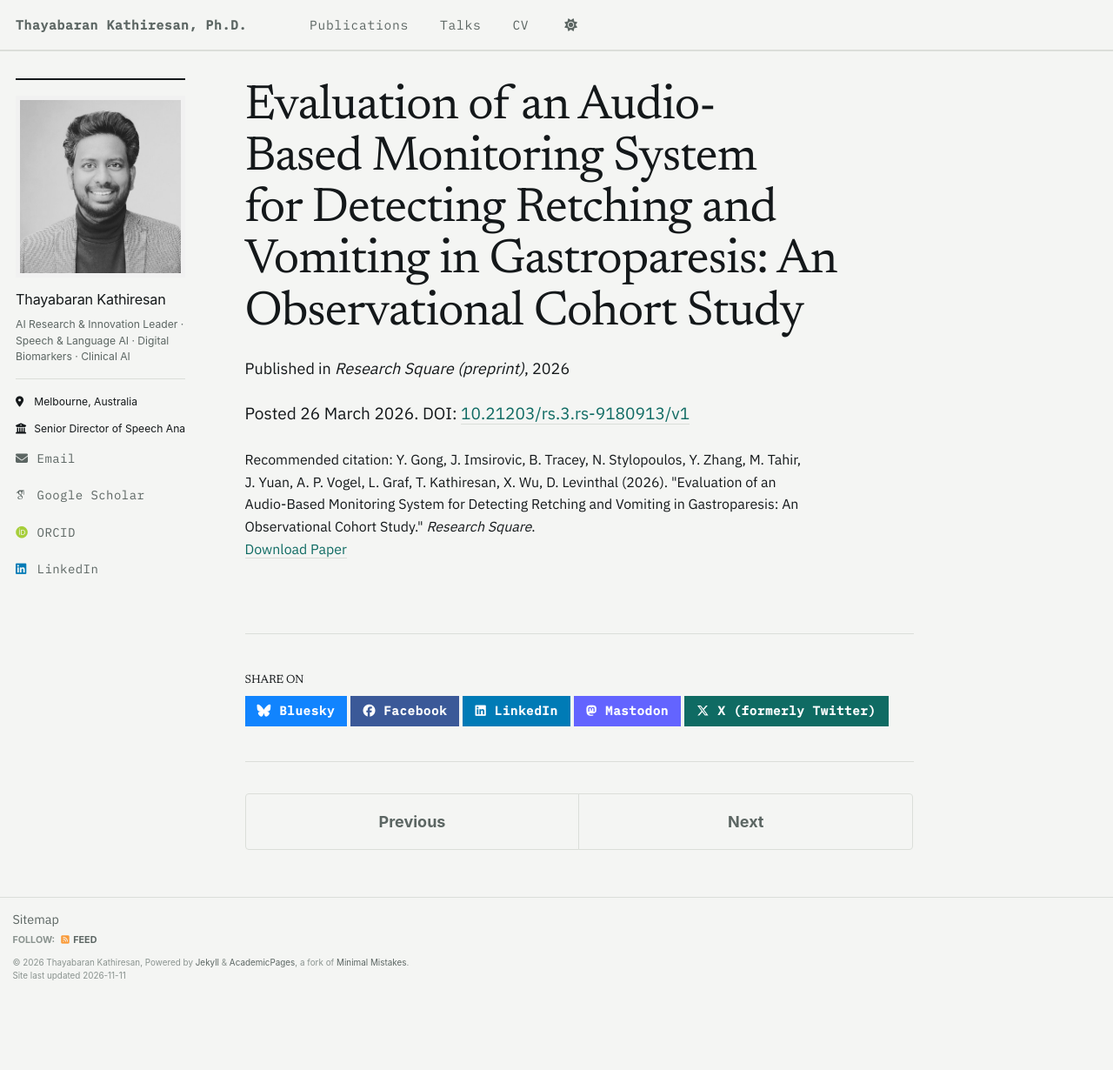
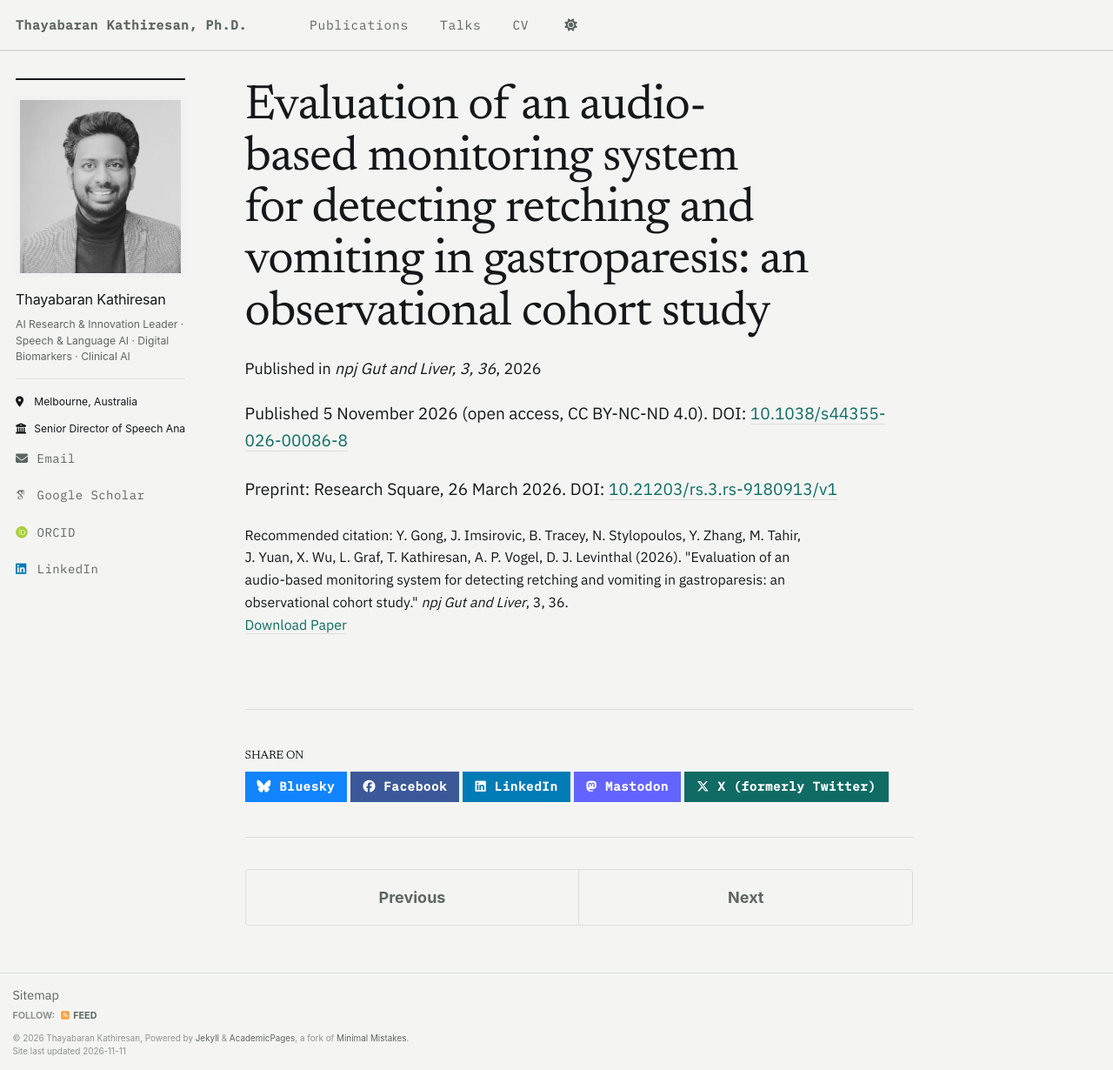
Before and after one commit to Thayabaran/thayabaran.github.io, a Jekyll site: the page built from _publications/2026-01-02-gastroparesis-monitoring.md, in a window 1280 px wide and 1230 px high. Shown: the whole window at 87% size. Built offline with Jekyll 4.4.1, drawn with Linux system fonts in a browser that asks for light colours; some web fonts are replaced; a script bundle is joined from its source files by our own code; library files that are not in the unit come from our copies.

Commit message:
Update gastroparesis monitoring paper to published npj Gut and Liver version
Published 5 Nov 2026, npj Gut and Liver 3, 36 (doi:10.1038/s44355-026-00086-8).
Author order, title and venue follow the published article; the Research Square
preprint is kept as a link.

```diff
--- a/_publications/2026-01-02-gastroparesis-monitoring.md
+++ b/_publications/2026-01-02-gastroparesis-monitoring.md
@@ -1,11 +1,13 @@
 ---
-title: "Evaluation of an Audio-Based Monitoring System for Detecting Retching and Vomiting in Gastroparesis: An Observational Cohort Study"
+title: "Evaluation of an audio-based monitoring system for detecting retching and vomiting in gastroparesis: an observational cohort study"
 collection: publications
 category: manuscripts
 permalink: /publication/2026-gastroparesis-monitoring
 date: 2026-01-02
-venue: 'Research Square (preprint)'
-paperurl: 'https://doi.org/10.21203/rs.3.rs-9180913/v1'
-citation: 'Y. Gong, J. Imsirovic, B. Tracey, N. Stylopoulos, Y. Zhang, M. Tahir, J. Yuan, A. P. Vogel, L. Graf, T. Kathiresan, X. Wu, D. Levinthal (2026). "Evaluation of an Audio-Based Monitoring System for Detecting Retching and Vomiting in Gastroparesis: An Observational Cohort Study." <i>Research Square</i>.'
+venue: 'npj Gut and Liver, 3, 36'
+paperurl: 'https://doi.org/10.1038/s44355-026-00086-8'
+citation: 'Y. Gong, J. Imsirovic, B. Tracey, N. Stylopoulos, Y. Zhang, M. Tahir, J. Yuan, X. Wu, L. Graf, T. Kathiresan, A. P. Vogel, D. J. Levinthal (2026). "Evaluation of an audio-based monitoring system for detecting retching and vomiting in gastroparesis: an observational cohort study." <i>npj Gut and Liver</i>, 3, 36.'
 ---
-Posted 26 March 2026. DOI: [10.21203/rs.3.rs-9180913/v1](https://doi.org/10.21203/rs.3.rs-9180913/v1)
+Published 5 November 2026 (open access, CC BY-NC-ND 4.0). DOI: [10.1038/s44355-026-00086-8](https://doi.org/10.1038/s44355-026-00086-8)
+
+Preprint: Research Square, 26 March 2026. DOI: [10.21203/rs.3.rs-9180913/v1](https://doi.org/10.21203/rs.3.rs-9180913/v1)
```
